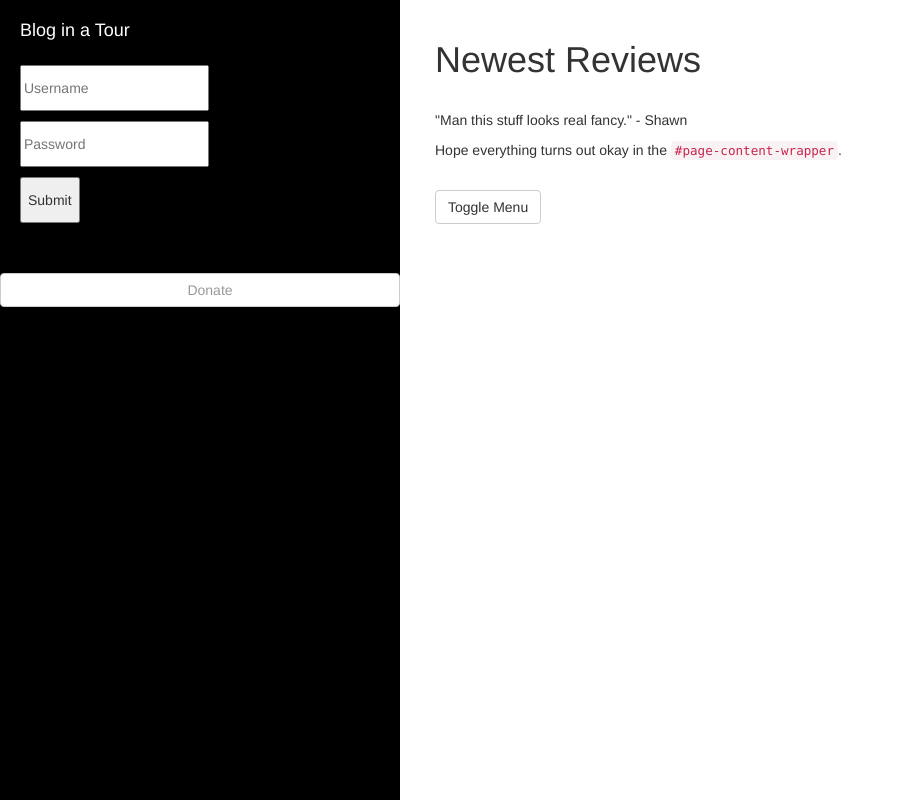
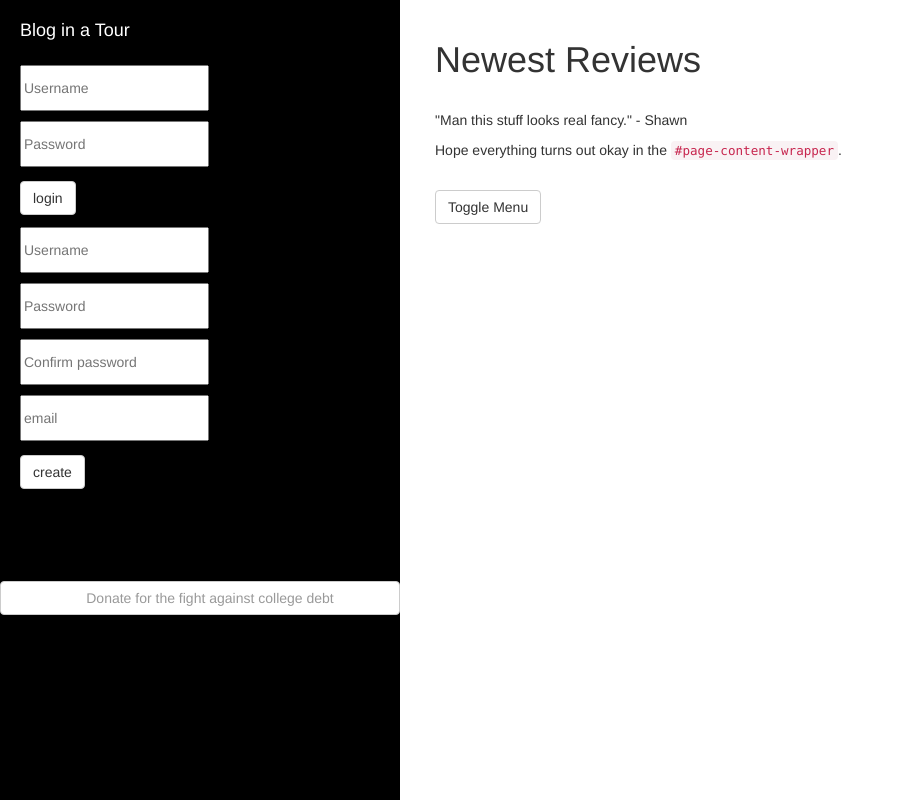
Before and after one commit to dillzhang/blog_in_a_tor, a Flask app: page / in a window 1280 px wide. Shown: the whole page, without its empty margins (0-904 px from the left). Run offline with Flask 2, Linux system fonts and the light colour scheme; some libraries are stand-ins or nearby versions.

Commit message:
messing around

```diff
--- /dev/null
+++ b/static/styles/css/custom.css
@@ -0,0 +1,3 @@
+textarea{
+height:30px;
+}
--- a/templates/home.html
+++ b/templates/home.html
@@ -24,6 +24,8 @@
     <!-- Custom CSS -->
     <link href="../static/styles/css/simple-sidebar.css" rel="stylesheet"> <!-- referencing bootstrap-->
 
+    <link rel="stylesheet" type="../static/styles/css/custom.css" rel="stylesheet">
+
     <!-- HTML5 Shim and Respond.js IE8 support of HTML5 elements and media queries -->
     <!-- WARNING: Respond.js doesn't work if you view the page via file:// -->
     <!--[if lt IE 9]>
@@ -46,15 +48,22 @@
 	    {% else %}
 	  <li>
 	    <form>
-	      <p><input type = "text" name = "username" placeholder = "Username"></p>
-	      <p><input type = "text" name = "password" placeholder = "Password"></p>
-	      <p><input type = "submit" value = "Submit"></p>
+	      <p><input type="text" name="username" placeholder="Username"></p>
+	      <p><input type="text" name="password" placeholder="Password"></p>
+	      <p><input class="btn btn-default" type="submit" value="login" name="Login"></p>
 	    </form>
 	  </li>
+	  <li>
+	    <form>
+	      <p><input type="text" name="username" placeholder="Username"></p>
+	      <p><input type="text" name="password" placeholder="Password"></p>
+	      <p><input type="text" name="confirm_password" placeholder="Confirm password"></p>
+	      <p><input type="text" name="email" placeholder="email"></p>
+	      <p><input class="btn btn-default" type="submit" value="create" name="Sign Up"></p>
 	  {% endif %}
 	  <br><br>
 	  <li>
-	    <a href="#donation" class="btn btn-default" id= "donation">Donate</a>
+	    <a href="#donation" class="btn btn-default" id= "donation">Donate for the fight against college debt</a>
 	    <img src="../static/img/money.gif" class="ayylmao" id="money">
 
 	  </li>
```
Also changed, not shown: static/styles/css/bootstrap.css.
